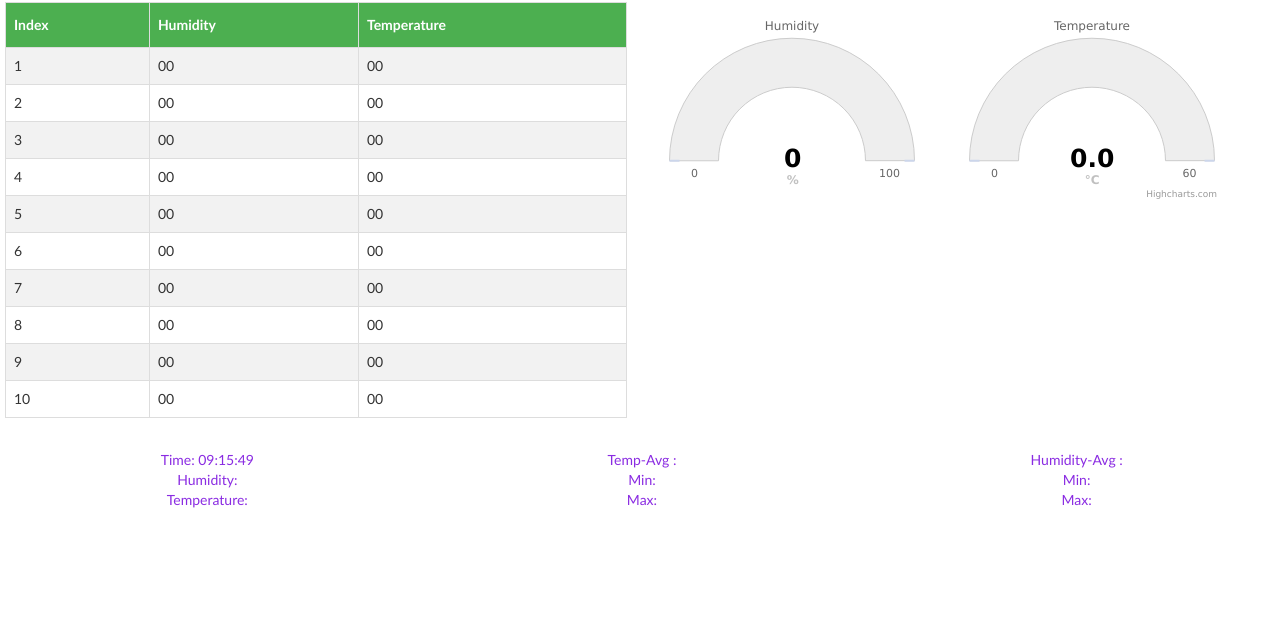
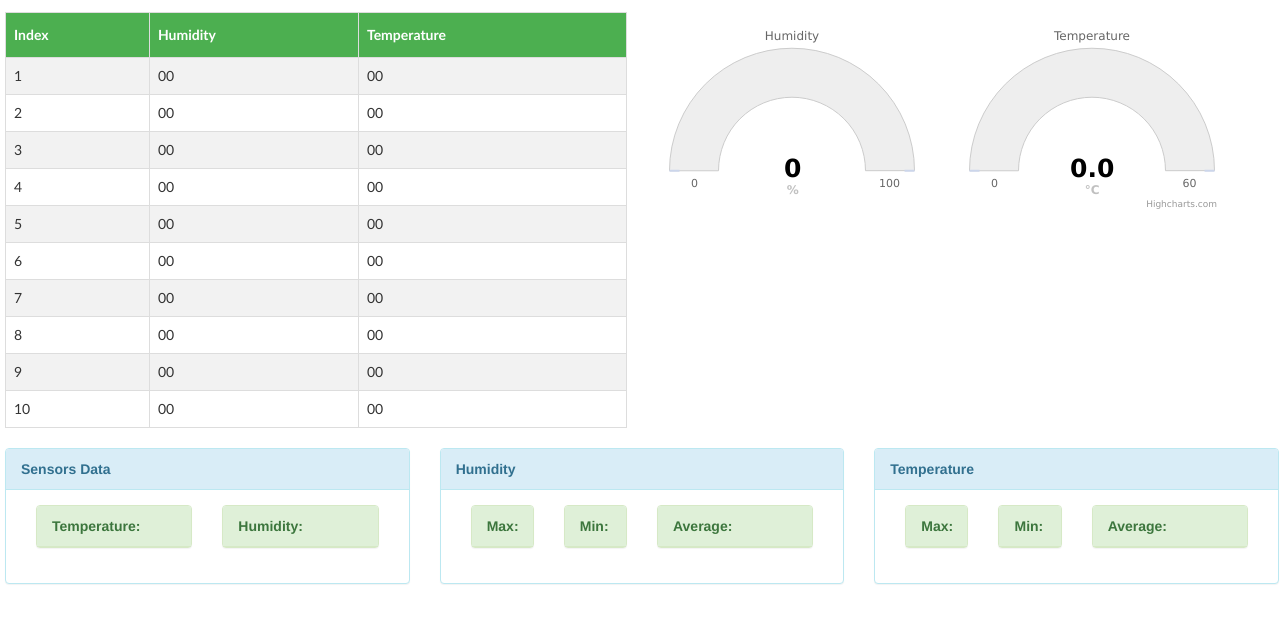
Before and after one commit to ThinkIoT/firebase-realtime-gauge, a plain HTML site: page index.html in a window 1280 px wide. Shown: the part 54-676 px from the top of the page. Drawn offline with nearby package versions, Linux system fonts and the light colour scheme; a script that the page names is missing.

Commit message:
Add panel class to elements

```diff
--- a/assets/css/style.css
+++ b/assets/css/style.css
@@ -4,6 +4,9 @@
     html {
       font-family: 'helvetica neue', helvetica, arial, sans-serif;
     }
+    body{
+		padding-top: 10px;
+	}
 
   #myTable {
       font-family: "Trebuchet MS", Arial, Helvetica, sans-serif;
@@ -40,3 +43,6 @@
     padding-bottom: 20px;
     padding-left: 5px;
 }
+#panel-1x{
+    padding-top: 20px;
+}
--- a/index.html
+++ b/index.html
@@ -1,17 +1,23 @@
 <!DOCTYPE html>
 <html lang="en">
 <head>
+    <script src="https://code.jquery.com/jquery-1.12.4.min.js"></script>
+    <link rel="icon" href="media/icon.png">
     <meta charset="UTF-8">
     <meta name="viewport" content="width=device-width, initial-scale=1.0">
     <meta http-equiv="X-UA-Compatible" content="ie=edge">
-    <title>Think-IoT Realtime Database Testing Web App</title>
+    <title>Think-IoT | Realtime Database | Testing Web App</title>
     <script src="https://cdn.firebase.com/js/client/2.2.1/firebase.js"></script>
     <script src="https://code.highcharts.com/highcharts.js"></script>
     <script src="https://code.highcharts.com/highcharts-more.js"></script>
     <script src="https://code.highcharts.com/modules/solid-gauge.js"></script>
     <script type='text/javascript' src='https://code.jquery.com/jquery-2.1.0.js'></script>
     <link rel="stylesheet" href="assets/css/style.css">
-    <link rel="stylesheet" href="https://maxcdn.bootstrapcdn.com/bootstrap/3.3.7/css/bootstrap.min.css">
+    <!-- Latest compiled and minified CSS -->
+	<link rel="stylesheet" href="https://maxcdn.bootstrapcdn.com/bootstrap/3.3.6/css/bootstrap.min.css" integrity="sha384-1q8mTJOASx8j1Au+a5WDVnPi2lkFfwwEAa8hDDdjZlpLegxhjVME1fgjWPGmkzs7" crossorigin="anonymous">
+	<!-- Latest compiled and minified JavaScript -->
+	<script src="https://maxcdn.bootstrapcdn.com/bootstrap/3.3.6/js/bootstrap.min.js" integrity="sha384-0mSbJDEHialfmuBBQP6A4Qrprq5OVfW37PRR3j5ELqxss1yVqOtnepnHVP9aJ7xS" crossorigin="anonymous"></script>
+	<link rel="stylesheet" href="https://maxcdn.bootstrapcdn.com/font-awesome/4.6.1/css/font-awesome.min.css">
 </head>
 
 <body>
@@ -48,25 +54,69 @@
             <div class="col-md-4" id="container-hum" style="width: 300px; height: 200px"></div>
             <div class="col-md-4" id="container-temp" style="width: 300px; height: 200px"></div>
         </div>
-        <div class="row">
-            <div id="elem" class="col-md-4">
-                Time: <clock></clock><br>
-                Humidity: <humidity></humidity><br>
-                Temperature: <temperature></temperature><br>
-                <br>
-            </div>
-            <div id="elem" class="col-md-4">
-                Temp-Avg : <tavg></tavg><br>
-                Min: <tmin></tmin><br>
-                Max: <tmax></tmax><br>
-                <br>
-            </div>
-            <div id="elem" class="col-md-4">
-                Humidity-Avg : <havg></havg><br>
-                Min: <hmin></hmin><br>
-                Max: <hmax></hmax><br>
-                <br>
-            </div>
+        <div class="row" id="panel-1x">
+        <div class="col-lg-4 col-md-4 col-sm-4">
+			<div class="panel panel-info">
+				<div class="panel-heading"><b>Sensors Data</b></div>
+				<div class="panel-body">
+					<div class="col-lg-6 col-md-6 col-sm-6">
+						<div class="panel panel-success">
+							<div class="panel-heading"><b>Temperature: <temperature></temperature></b></div>
+						</div>
+					</div>
+					<div class="col-lg-6 col-md-6 col-sm-6">
+						<div class="panel panel-success">
+							<div class="panel-heading"><b>Humidity: <humidity></humidity></b></div>
+						</div>
+					</div>
+				</div>
+			</div>
+		</div>
+
+		<div class="col-lg-4 col-md-4 col-sm-4">
+				<div class="panel panel-info">
+					<div class="panel-heading"><b>Humidity</b></div>
+					<div class="panel-body">
+						<div class="col-lg-3 col-md-3 col-sm-3">
+							<div class="panel panel-success">
+								<div class="panel-heading"><b>Max: <hmax></hmax></b></div>
+							</div>
+						</div>
+						<div class="col-lg-3 col-md-3 col-sm-3">
+							<div class="panel panel-success">
+								<div class="panel-heading"><b>Min: <hmin></hmin> </b></div>
+							</div>
+						</div>
+						<div class="col-lg-6 col-md-6 col-sm-6">
+							<div class="panel panel-success">
+								<div class="panel-heading"><b>Average: <havg></havg> </b></div>
+							</div>
+						</div>
+					</div>
+				</div>
+			</div>
+			<div class="col-lg-4 col-md-4 col-sm-4">
+					<div class="panel panel-info">
+						<div class="panel-heading"><b>Temperature</b></div>
+						<div class="panel-body">
+							<div class="col-lg-3 col-md-3 col-sm-3">
+								<div class="panel panel-success">
+									<div class="panel-heading"><b>Max: <tmax></tmax></b></div>
+								</div>
+							</div>
+							<div class="col-lg-3 col-md-3 col-sm-3">
+								<div class="panel panel-success">
+									<div class="panel-heading"><b>Min: <tmin></tmin></b></div>
+								</div>
+							</div>
+							<div class="col-lg-6 col-md-6 col-sm-6">
+								<div class="panel panel-success">
+									<div class="panel-heading"><b>Average: <tavg></tavg> </b></div>
+								</div>
+							</div>
+						</div>
+					</div>
+				</div>
         </div>
     </div>
     <script src="assets/js/script.js"></script>
```
Also changed, not shown: assets/js/script.js (+23 -26 lines), media/icon.jpeg (added), media/icon.png (added), media/icon1.jpeg (added), test.txt (added).
